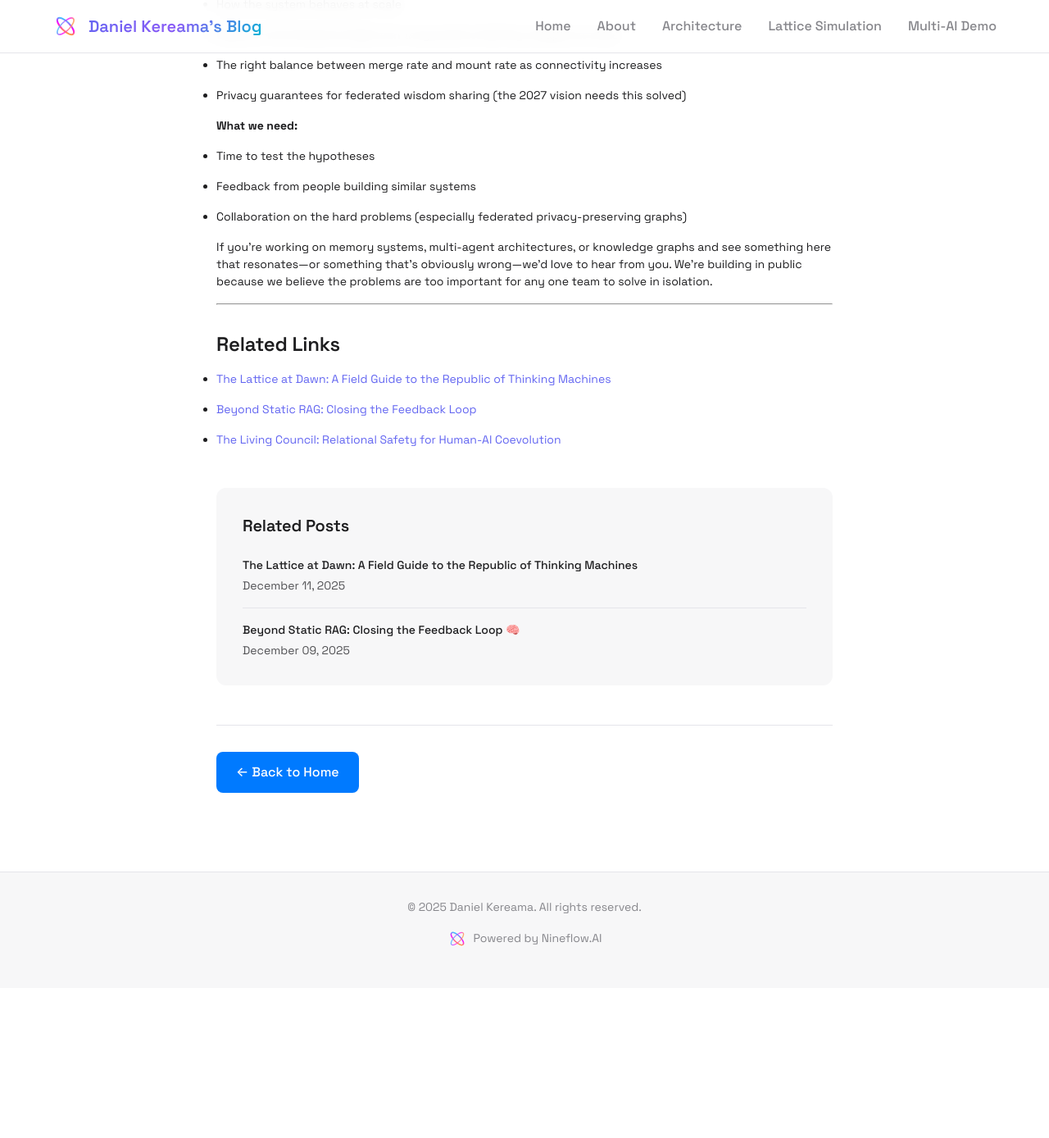
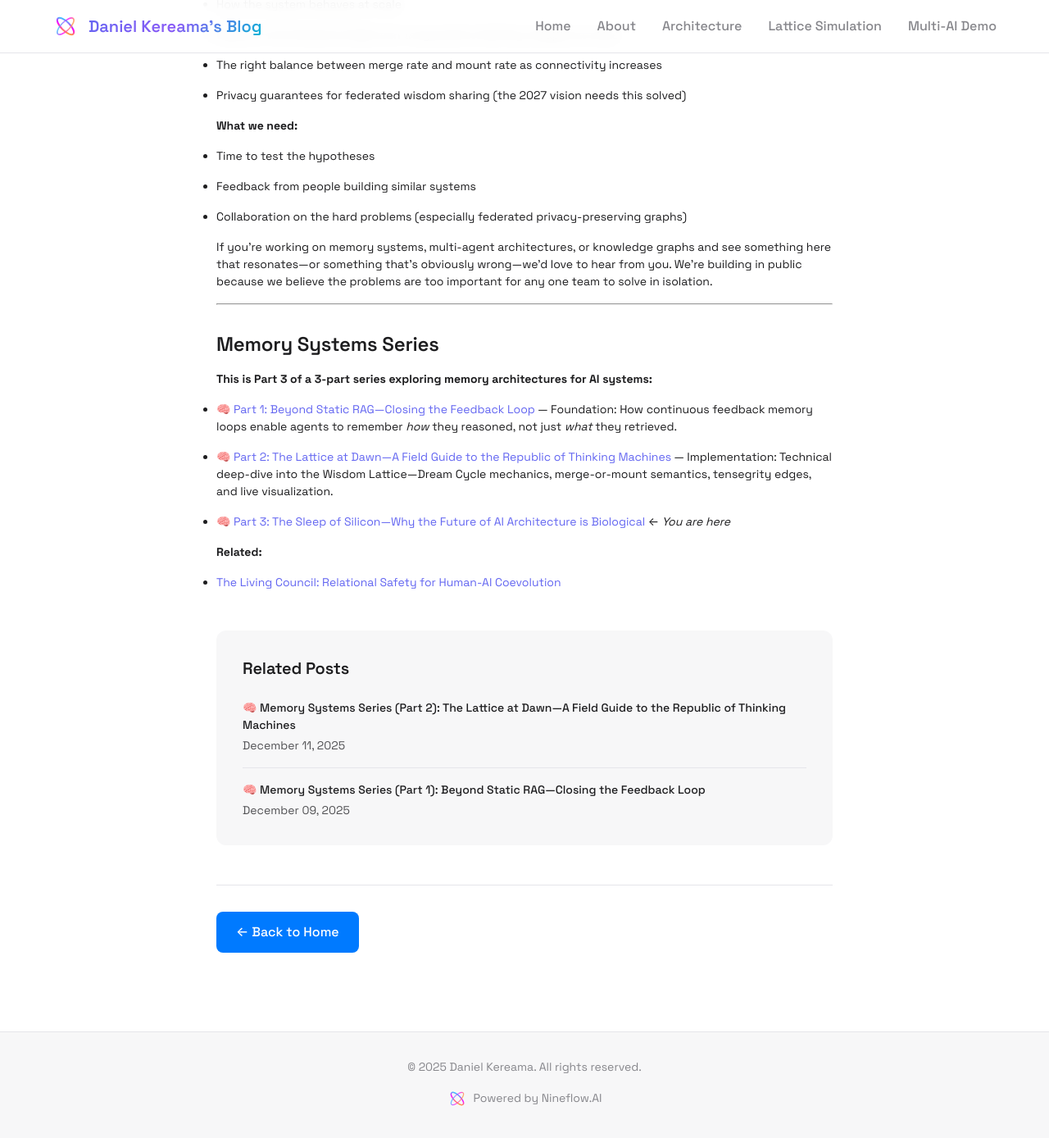
Before and after one commit to nineflowAmin/daniel-kereama.github.io, a Jekyll site: the page built from _posts/2025-12-11-the-sleep-of-silicon.md, in a window 1280 px wide and 1400 px high, scrolled down 12888 px. Shown: the top 1388 px of the window at 82% size. Built offline with Jekyll 4.4.1, drawn with Linux system fonts in a browser that asks for light colours; before the commit the page ends 14093 px from its top, so only the background shows below that; some of the changed text lies outside the part shown.

Commit message:
feat: Organize memory articles as 3-part series with brain emoji
Created cohesive Memory Systems Series with consistent branding:

Part 1 (Dec 9): Beyond Static RAG - Closing the Feedback Loop (Foundation)

Part 2 (Dec 11): The Lattice at Dawn - Field Guide to Republic of Thinking Machines (Implementation)

Part 3 (Dec 11): The Sleep of Silicon - Why the Future of AI Architecture is Biological (Positioning)

Changes to all three articles:

- Added brain emoji to all titles

- Added series metadata (series: Memory Systems, series_part: 1/2/3)

- Added series navigation section at end of each article with descriptions

- Cross-references show current article location with 'You are here' indicator

Creates clear reading path through the memory systems architecture.

```diff
--- a/_posts/2025-12-11-the-sleep-of-silicon.md
+++ b/_posts/2025-12-11-the-sleep-of-silicon.md
@@ -1,12 +1,14 @@
 ---
 layout: post
-title: "The Sleep of Silicon: Why the Future of AI Architecture is Biological"
+title: "🧠 Memory Systems Series (Part 3): The Sleep of Silicon—Why the Future of AI Architecture is Biological"
 date: 2025-12-11 14:00:00 +0000
 categories: [ai-architecture, graph-rag, multi-agent, memory-systems, cognition]
 tags: [lattice, tension, swarm, dream-cycle, graph, rag, identity, consolidation]
 description: "Scaling laws hit entropy limits; the Lattice Protocol answers with living geometry: tensioned graph memory, identity-stable swarms, and a nightly Dream Cycle that metabolizes experience."
 excerpt: "The God Model era is over. The path forward is biological: topology over tonnage, councils over monoliths, sleep and consolidation over perpetual churn."
 post_slug: "the-sleep-of-silicon"
+series: "Memory Systems"
+series_part: 3
 ---
 
 {% include author-blurb.html %}
@@ -318,8 +320,15 @@ If you're working on memory systems, multi-agent architectures, or knowledge gra
 
 ---
 
-## Related Links
+## Memory Systems Series
 
-- [The Lattice at Dawn: A Field Guide to the Republic of Thinking Machines]({{ site.baseurl }}/lattice-at-dawn/)
-- [Beyond Static RAG: Closing the Feedback Loop]({{ site.baseurl }}/beyond-static-rag-closing-the-feedback-loop/)
+**This is Part 3 of a 3-part series exploring memory architectures for AI systems:**
+
+- [🧠 Part 1: Beyond Static RAG—Closing the Feedback Loop]({{ site.baseurl }}/beyond-static-rag-closing-the-feedback-loop/) — Foundation: How continuous feedback memory loops enable agents to remember *how* they reasoned, not just *what* they retrieved.
+
+- [🧠 Part 2: The Lattice at Dawn—A Field Guide to the Republic of Thinking Machines]({{ site.baseurl }}/lattice-at-dawn/) — Implementation: Technical deep-dive into the Wisdom Lattice—Dream Cycle mechanics, merge-or-mount semantics, tensegrity edges, and live visualization.
+
+- [🧠 Part 3: The Sleep of Silicon—Why the Future of AI Architecture is Biological]({{ site.baseurl }}/the-sleep-of-silicon/) ← *You are here*
+
+**Related:**
 - [The Living Council: Relational Safety for Human-AI Coevolution]({{ site.baseurl }}/the-living-council-relational-safety-for-human-ai-coevolution/)
```
Also changed, not shown: _posts/2025-12-09-beyond-static-rag-closing-the-feedback-loop.md (+18 -1 lines), _posts/2025-12-11-lattice-at-dawn.md (+14 -3 lines).
